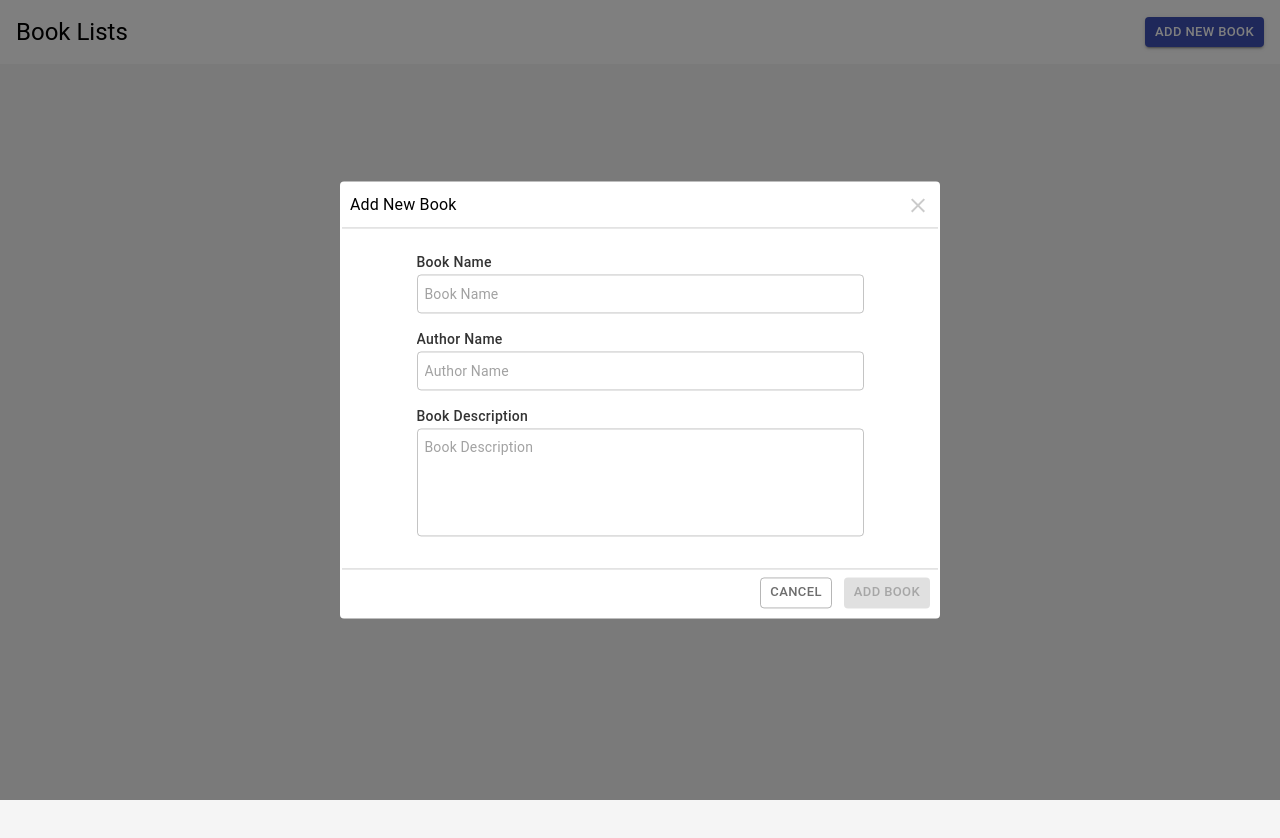
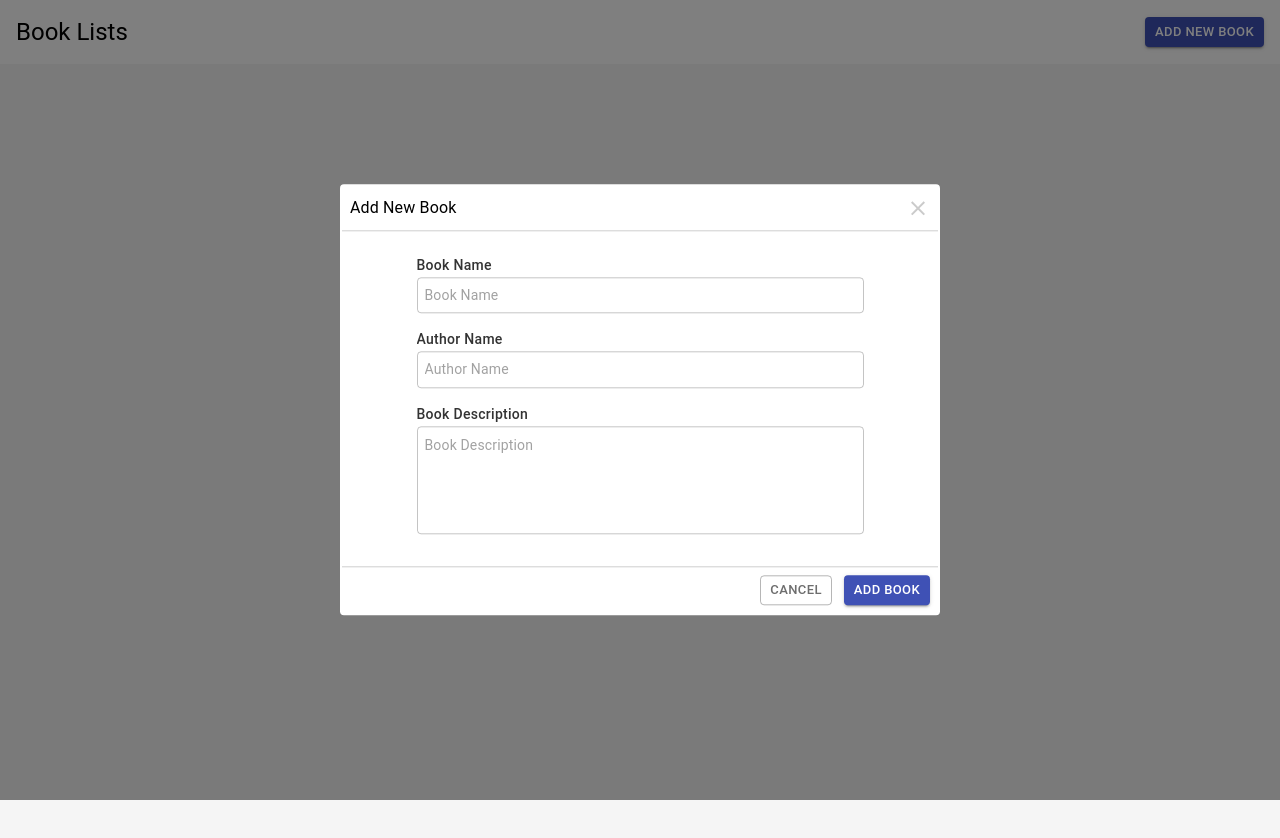
Before and after one commit to Rohit0301/BookListing, a React (Create React App) app: page / in a window 1280 px wide. Both pictures are taken after a click on the button "ADD NEW BOOK". Shown: the top 838 px of the page. Built offline with nearby package versions, Linux system fonts and the light colour scheme.

Commit message:
implemented form validation and submission using yuk and formik library, also using uuid lib to generate unique id

```diff
--- a/package.json
+++ b/package.json
@@ -11,12 +11,15 @@
     "@types/node": "^16.18.115",
     "@types/react": "^18.3.12",
     "@types/react-dom": "^18.3.1",
+    "formik": "^2.4.6",
     "moment": "^2.30.1",
     "react": "^18.3.1",
     "react-dom": "^18.3.1",
     "react-scripts": "5.0.1",
     "typescript": "^4.9.5",
-    "web-vitals": "^2.1.4"
+    "uuid": "^11.0.2",
+    "web-vitals": "^2.1.4",
+    "yup": "^1.4.0"
   },
   "scripts": {
     "start": "react-scripts start",
--- a/src/app/theme/modal.ts
+++ b/src/app/theme/modal.ts
@@ -11,6 +11,9 @@ export const modalStyles = {
           borderRadius: "4px",
           backgroundColor: "#fff",
           transform: "translate(-50%, -50%)",
+          "&:focus-visible": {
+            outline: "none"
+          }
         },
       },
     },
--- a/src/app/theme/textInput.ts
+++ b/src/app/theme/textInput.ts
@@ -6,12 +6,14 @@ export const textInputStyles = {
         padding: 0,
         "& input": {
           padding: 0,
+          fontSize: "14px",
           '::placeholder': {
             fontSize: '14px',
           },
         },
         "& textarea": {
           padding: 0,
+          fontSize: "14px",
           '::placeholder': {
             fontSize: '14px',
           },
--- a/src/components/ui/CustomModal.tsx
+++ b/src/components/ui/CustomModal.tsx
@@ -1,42 +1,45 @@
+import React, {
+  FC,
+  Fragment,
+  MouseEvent,
+  ReactElement
+} from "react";
 import Box from "@mui/material/Box";
 import Modal from "@mui/material/Modal";
 import Typography from "@mui/material/Typography";
 import CloseOutlined from "@mui/icons-material/CloseOutlined";
-import React, {
-  FC,
-  Fragment,
-  MouseEvent,
-  ReactElement,
-  ReactNode,
-} from "react";
 
 import CustomButton from "./CustomButton";
 
 interface Props {
   title: string;
-  modalBody?: ReactNode;
+  okText?: string;
   showFooter?: boolean;
   buttonText?: string;
   cancelText?: string;
-  okText?: string;
+  modalBody?: ReactElement;
+  showOkButton?: boolean;
   okButtonProps?: object;
+  buttonComponent?: ReactElement;
+  onOk?: (event: MouseEvent<HTMLButtonElement>) => void;
   onCancel?: (event: MouseEvent<HTMLButtonElement>) => void;
-  onOk?: (event: MouseEvent<HTMLButtonElement>) => void;
-  buttonComponent?: ReactElement;
 }
 
-const CustomModal: FC<Props> = ({
+const CustomModal: FC<Props> = (
+  {
     title,
     modalBody,
+    onOk = null,
     onCancel = null,
-  onOk = null,
+    okText = "Save",
     cancelText = "Cancel",
-  okText = "Save",
     showFooter = false,
     buttonComponent = null,
     buttonText = "Open",
-  okButtonProps = {}
-}) => {
+    showOkButton = false,
+    okButtonProps = {},
+  }
+) => {
   const [open, setOpen] = React.useState(false);
   const handleOpen = () => {
     setOpen(true);
@@ -49,13 +52,18 @@ const CustomModal: FC<Props> = ({
     handleClose();
   };
   const handleOk = (event: MouseEvent<HTMLButtonElement>) => {
-    if (onOk) onOk(event);
+    if (onOk) {
+      onOk(event);
       handleClose();
+    }
   };
   return (
     <Fragment>
       {buttonComponent ? (
-         React.cloneElement(buttonComponent, { label: buttonText, onClick: handleOpen })
+        React.cloneElement(buttonComponent, {
+          label: buttonText,
+          onClick: handleOpen,
+        })
       ) : (
         <CustomButton label={buttonText} onClick={handleOpen} />
       )}
@@ -74,7 +82,11 @@ const CustomModal: FC<Props> = ({
               Icon={<CloseOutlined />}
             />
           </Box>
-          {Boolean(modalBody) && modalBody}
+          {modalBody &&
+           React.cloneElement(modalBody, {
+            onClose: handleClose,
+          })
+          }
           {showFooter && (
             <Box
               className="d-flex align-items-center justify-content-end gap-12"
@@ -88,10 +100,14 @@ const CustomModal: FC<Props> = ({
                 color="secondary"
                 onClick={handleCancel}
                 label={cancelText}
-                otherProps={{ variant: "outlined"}}
+                otherProps={{ variant: "outlined" }}
               />
-              {Boolean(onOk) && (
-                <CustomButton onClick={handleOk} label={okText} {...okButtonProps} />
+              {(showOkButton || Boolean(onOk)) && (
+                <CustomButton
+                  onClick={handleOk}
+                  label={okText}
+                  {...okButtonProps}
+                />
               )}
             </Box>
           )}
--- a/src/features/addEditBook/components/AddEditBookModal.tsx
+++ b/src/features/addEditBook/components/AddEditBookModal.tsx
@@ -1,5 +1,5 @@
 import { IBook } from "../../../types";
-import { FC, ReactElement, useRef, useState } from "react";
+import { FC, ReactElement } from "react";
 import AddEditBookForm from "../forms/AddEditBookForm";
 import CustomModal from "../../../components/ui/CustomModal";
 
@@ -18,28 +18,23 @@ const AddEditBookModal: FC<Props> = ({
   bookDetails,
   renderButtonComponent,
 }): JSX.Element => {
-  const [disabledButton, setDisabledButton] = useState<boolean>(true);
-  const formRef = useRef<{ submitForm: Function }>(null);
 
-  const handleOk = () => {
-    formRef.current?.submitForm();
-  };
   return (
     <CustomModal
       showFooter
       title={title}
       okText={okText}
+      showOkButton={true}
       buttonText={buttonText || okText}
-      onOk={handleOk}
       modalBody={
         <AddEditBookForm
-          ref={formRef}
           bookDetails={bookDetails}
-          setDisabledButton={setDisabledButton}
         />
       }
       buttonComponent={renderButtonComponent}
-      okButtonProps={{ disabled: disabledButton }}
+      okButtonProps={{
+        otherProps: { form: "add-edit-form", type: "submit" },
+      }}
     />
   );
 };
--- a/src/features/addEditBook/forms/AddEditBookForm.tsx
+++ b/src/features/addEditBook/forms/AddEditBookForm.tsx
@@ -1,88 +1,80 @@
-import {
-  useState,
-  useEffect,
-  FormEvent,
-  forwardRef,
-  useCallback,
-  useImperativeHandle,
-} from "react";
+import * as yup from "yup";
+import { useFormik } from "formik";
 import Box from "@mui/material/Box";
+import { v4 as uuidv4 } from "uuid";
 
 import { IBook } from "../../../types";
+import { isEmpty } from "../../../lib/utils";
 import TextInput from "../../../components/ui/TextInput";
-import { generateUniqueId, isEmpty } from "../../../lib/utils";
 import { useBookContext } from "../../../context/bookListing";
 
 interface Props {
   bookDetails?: IBook;
-  setDisabledButton: (val: boolean) => void;
+  onClose?: () => void;
 }
 
-const AddEditBookForm = forwardRef(
-  ({ setDisabledButton, bookDetails }: Props, ref): JSX.Element => {
+const validationSchema: yup.ObjectSchema<
+  {
+    name: string;
+    author: string;
+    description: string;
+  },
+  yup.AnyObject,
+  {
+    name: undefined;
+    author: undefined;
+    description: undefined;
+  },
+  ""
+> = yup.object({
+  name: yup
+    .string()
+    .required("Please enter a valid book name")
+    .matches(/^[A-Za-z\s]+$/, "Book name must contain letters and spaces")
+    .min(2, "Book name must be at least 2 characters long")
+    .max(100, "Book name must not exceed 100 characters"),
+  author: yup
+    .string()
+    .required("Please enter a valid author")
+    .matches(
+      /^[A-Za-z\s.]+$/,
+      "Author name must contain letters, spaces, and periods only"
+    )
+    .min(2, "Author name must be at least 2 characters long")
+    .max(100, "Author name must not exceed 100 characters"),
+  description: yup
+    .string()
+    .required("Please enter a valid description")
+    .max(500, "Description must be less than 500 characters"),
+});
+
+const AddEditBookForm = ({
+  onClose,
+  bookDetails,
+}: Props): JSX.Element => {
   const { addNewBook, editBookDetails } = useBookContext() || {};
-    const [formData, setFormData] = useState<{ [key: string]: string }>({});
-    const [formErrors, setFormErrors] = useState<{ [key: string]: string }>({});
 
-    useImperativeHandle(ref, () => ({
-      submitForm: handleFormSubmit,
-    }));
+  const formik = useFormik({
+    initialValues: {
+      id: bookDetails?.id || 0,
+      name: bookDetails?.name || "",
+      author: bookDetails?.author || "",
+      createdAt: bookDetails?.createdAt || new Date(),
+      description: bookDetails?.description || "",
+    },
+    validationSchema: validationSchema,
+    onSubmit: (values) => {
+      handleFormSubmit(values);
+      onClose && onClose();
+    },
+  });
 
-    const isFormValid = useCallback((): boolean => {
-      if (isEmpty(formErrors)) return false;
-      return (
-        !Boolean(formErrors["name"] ?? 1) &&
-        !Boolean(formErrors["author"] ?? 1) &&
-        !Boolean(formErrors["description"] ?? 1)
-      );
-    }, [formErrors]);
-
-    useEffect(() => {
-      if (!isEmpty(bookDetails)) {
-        setFormData(bookDetails as {});
-        setFormErrors({ name: "", author: "", description: "" });
-      }
-    }, [bookDetails, setDisabledButton]);
-
-    useEffect(() => {
-      const isValid: boolean = isFormValid();
-      setDisabledButton(!isValid);
-    }, [formErrors, isFormValid, setDisabledButton]);
-
-    const validateFormData = (name: string, value: string): string => {
-      if (isEmpty(value)) {
-        return `Please enter a valid ${name}`;
-      }
-      switch (name) {
-        case "author":
-          return /^[A-Za-z\s.]+$/.test(value)
-            ? ""
-            : "Author name must contain letters and periods only";
-        case "description":
-          return value.length <= 500
-            ? ""
-            : "Description must be less than 500 characters";
-        default:
-          return "";
-      }
-    };
-
-    const handleFormChange = (value: string, name: string): void => {
-      setFormErrors((prev) => ({
-        ...prev,
-        [name]: validateFormData(name, value),
-      }));
-      setFormData((prev) => ({ ...prev, [name]: value }));
-    };
-
-    const handleFormSubmit = () => {
+  const handleFormSubmit = (formData: IBook) => {
     const submitHandler = isEmpty(bookDetails) ? addNewBook : editBookDetails;
     submitHandler &&
       submitHandler({
         ...formData,
-          ...(formData?.["id"]
-            ? {}
-            : { id: generateUniqueId(), createdAt: new Date() }),
+        ...(formData?.["id"] ? {} : { id: uuidv4(), createdAt: new Date() }),
       } as any);
   };
 
@@ -94,36 +86,35 @@ const AddEditBookForm = forwardRef(
       autoComplete="off"
       sx={{ pt: 3, pb: 4, m: "auto" }}
       className="d-flex flex-column w-75 gap-16"
-        onSubmit={(event: FormEvent<HTMLFormElement>) => event.preventDefault()}
+      onSubmit={formik.handleSubmit}
     >
       <TextInput
         name="name"
-          id="book-name"
-          error={formErrors?.["name"]}
+        id="name"
         label="Book Name"
-          value={formData?.["name"] || ""}
-          onChange={handleFormChange}
+        value={formik.values.name}
+        onChange={formik.handleChange}
+        error={formik.touched.name ? formik.errors.name : ""}
       />
       <TextInput
         name="author"
-          id="author-name"
+        id="author"
         label="Author Name"
-          error={formErrors?.["author"]}
-          value={formData?.["author"] || ""}
-          onChange={handleFormChange}
+        value={formik.values.author}
+        onChange={formik.handleChange}
+        error={formik.touched.author ? formik.errors.author : ""}
       />
       <TextInput
         multiline
         name="description"
         id="book-description"
         label="Book Description"
-          error={formErrors?.["description"]}
-          value={formData?.["description"] || ""}
-          onChange={handleFormChange}
+        value={formik.values.description}
+        onChange={formik.handleChange}
+        error={formik.touched.description ? formik.errors.description : ""}
       />
     </Box>
   );
-  }
-);
+};
 
 export default AddEditBookForm;
--- a/src/lib/utils.ts
+++ b/src/lib/utils.ts
@@ -65,6 +65,3 @@ export const parseDataWithDate = (bookList: IBook[] | null): IBook[] | null => {
   }
   return bookList;
 };
-
-export const generateUniqueId = (): string =>
-  `id-${Date.now()}-${Math.random().toString(36).substr(2, 9)}`;
```
Also changed, not shown: src/app/index.tsx (+4 -3 lines), src/components/ui/TextInput.tsx (+3 -10 lines), src/features/listBooks/components/BookCard.tsx (+6 -2 lines), public/manifest.json, 2 other files (tests, documents, lock files or other folders). Lines whose indentation alone changed are shown as unchanged.
